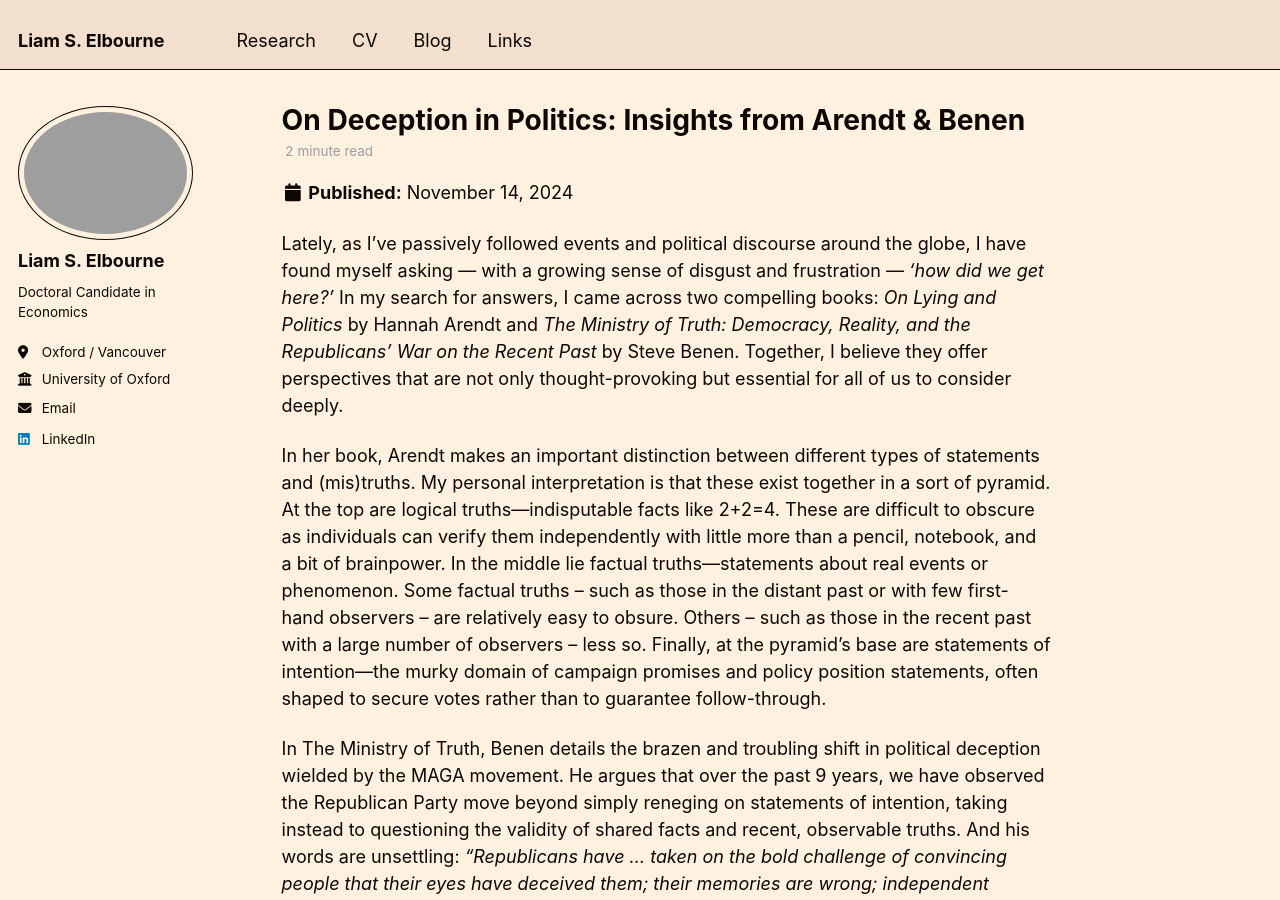
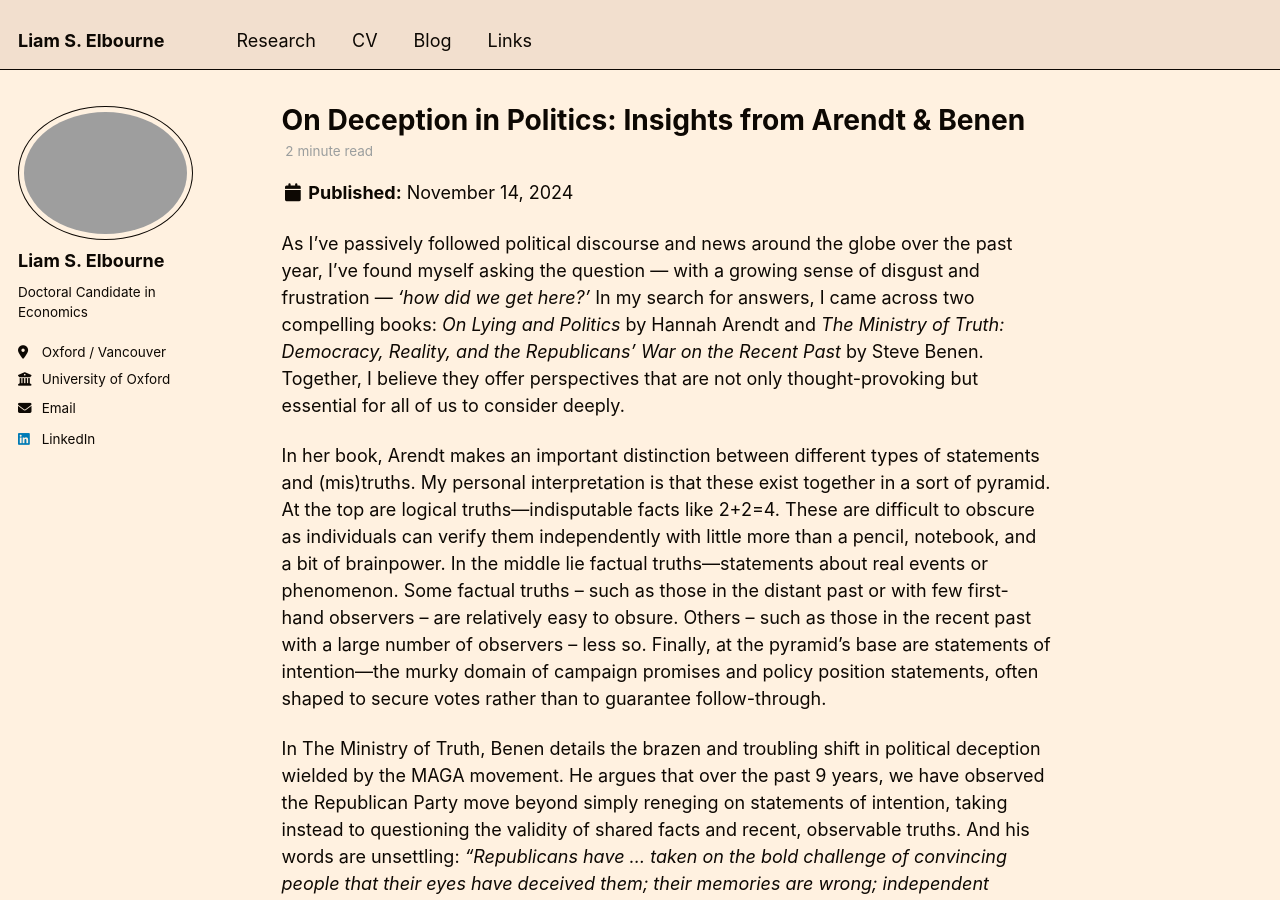
Before and after one commit to LiamSElbourne/LiamSElbourne.github.io, a Jekyll site: the page built from _posts/2024-11-14-blog-post-1.md, in a window 1280 px wide and 900 px high. Built offline with Jekyll 4.4.1, drawn with Linux system fonts in a browser that asks for light colours.

Commit message:
Update 2024-11-14-blog-post-1.md

```diff
--- a/_posts/2024-11-14-blog-post-1.md
+++ b/_posts/2024-11-14-blog-post-1.md
@@ -7,7 +7,7 @@ tags:
   - books
 ---
 
-Lately, as I've passively followed events and political discourse around the globe, I have found myself asking — with a growing sense of disgust and frustration — _'how did we get here?'_ In my search for answers, I came across two compelling books: _On Lying and Politics_ by Hannah Arendt and _The Ministry of Truth: Democracy, Reality, and the Republicans' War on the Recent Past_ by Steve Benen. Together, I believe they offer perspectives that are not only thought-provoking but essential for all of us to consider deeply.
+As I've passively followed political discourse and news around the globe over the past year, I've found myself asking the question — with a growing sense of disgust and frustration — _'how did we get here?'_ In my search for answers, I came across two compelling books: _On Lying and Politics_ by Hannah Arendt and _The Ministry of Truth: Democracy, Reality, and the Republicans' War on the Recent Past_ by Steve Benen. Together, I believe they offer perspectives that are not only thought-provoking but essential for all of us to consider deeply.
 
 In her book, Arendt makes an important distinction between different types of statements and (mis)truths. My personal interpretation is that these exist together in a sort of pyramid. At the top are logical truths—indisputable facts like 2+2=4. These are difficult to obscure as individuals can verify them independently with little more than a pencil, notebook, and a bit of brainpower. In the middle lie factual truths—statements about real events or phenomenon. Some factual truths -- such as those in the distant past or with few first-hand observers -- are relatively easy to obsure. Others -- such as those in the recent past with a large number of observers -- less so. Finally, at the pyramid’s base are statements of intention—the murky domain of campaign promises and policy position statements, often shaped to secure votes rather than to guarantee follow-through.
 
```
